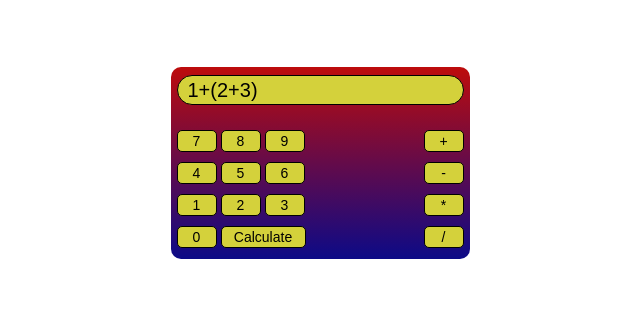
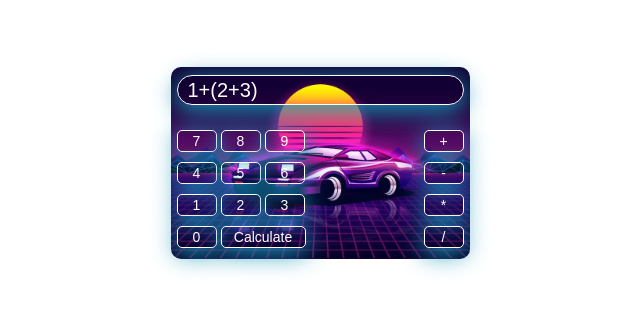
Before and after one commit to ilidarka/calculator, a plain HTML site: page index.html in a window 1280 px wide. Shown: the part 237-548 px from the top of the page, without its empty margins (320-960 px from the left). Drawn offline with Linux system fonts and the light colour scheme.

Commit message:
fixed calculations and design

```diff
--- a/script.js
+++ b/script.js
@@ -36,7 +36,8 @@ function calculate(expression) {
 }
 
 function findBrackets(expression) {
-    let parsingResult = String(expression).match(/\((\d*.\d*)\)/);
+    let pattern = new RegExp(/\((\d*.\d*)\)/);
+    let parsingResult = String(expression).match(pattern);
     if (parsingResult) {
         return parseExpression(String(expression).replace(/\((\d*.\d*)\)/, parseExpression(parsingResult[1])));
     } else {
@@ -45,7 +46,8 @@ function findBrackets(expression) {
 }
 
 function parseExpression(expression) {
-    let parsedExpression = expression.split("");
+    let pattern = new RegExp(/\d+|./, "g");
+    let parsedExpression = expression.match(pattern);
     let answer;
     Object.keys(actions).map((action) => {
         if (String(parsedExpression[1]) === actions[action].value) {
--- a/style.css
+++ b/style.css
@@ -20,6 +20,8 @@ body, html {
     flex-direction: column;
     border-radius: 10px;
     padding: 6px;
+    background-image: url("background-image.jpg");
+    background-size: contain;
 }
 .inputBar {
     margin: 2px 0 20px 0;
@@ -27,12 +29,14 @@ body, html {
 }
 .calcInput {
     width: 100%;
-    background-color: #d4d13b;
+    background-color: #d4d13b00;
+    color: #fff;
     border: 1px solid;
     border-radius: 50px;
     padding: 0 10px;
     height: 30px;
     font-size: 20px;
+    box-shadow: 0px 5px 24px 1px rgba(27, 151, 186, 0.98);
 }
 .buttonsContainer {
     width: 100%;
@@ -53,9 +57,18 @@ body, html {
     border: 1px solid;
     border-radius: 5px;
     width: 40px;
-    background-color: #d4d13b;
+    background-color: #d4d13b00;
     text-align: center;
     font-size: 14px;
+    color: #fff;
+    box-shadow: 0px 5px 24px 1px rgba(27, 151, 186, 0.98);
+    cursor: pointer;
+}
+.buttons:hover {
+    background-color: #7f0a8770;
+}
+.buttons:active {
+    transform: scale(0.9);
 }
 .calcButton {
     width: 85px;
```
Also changed, not shown: background-image.jpg (added).
